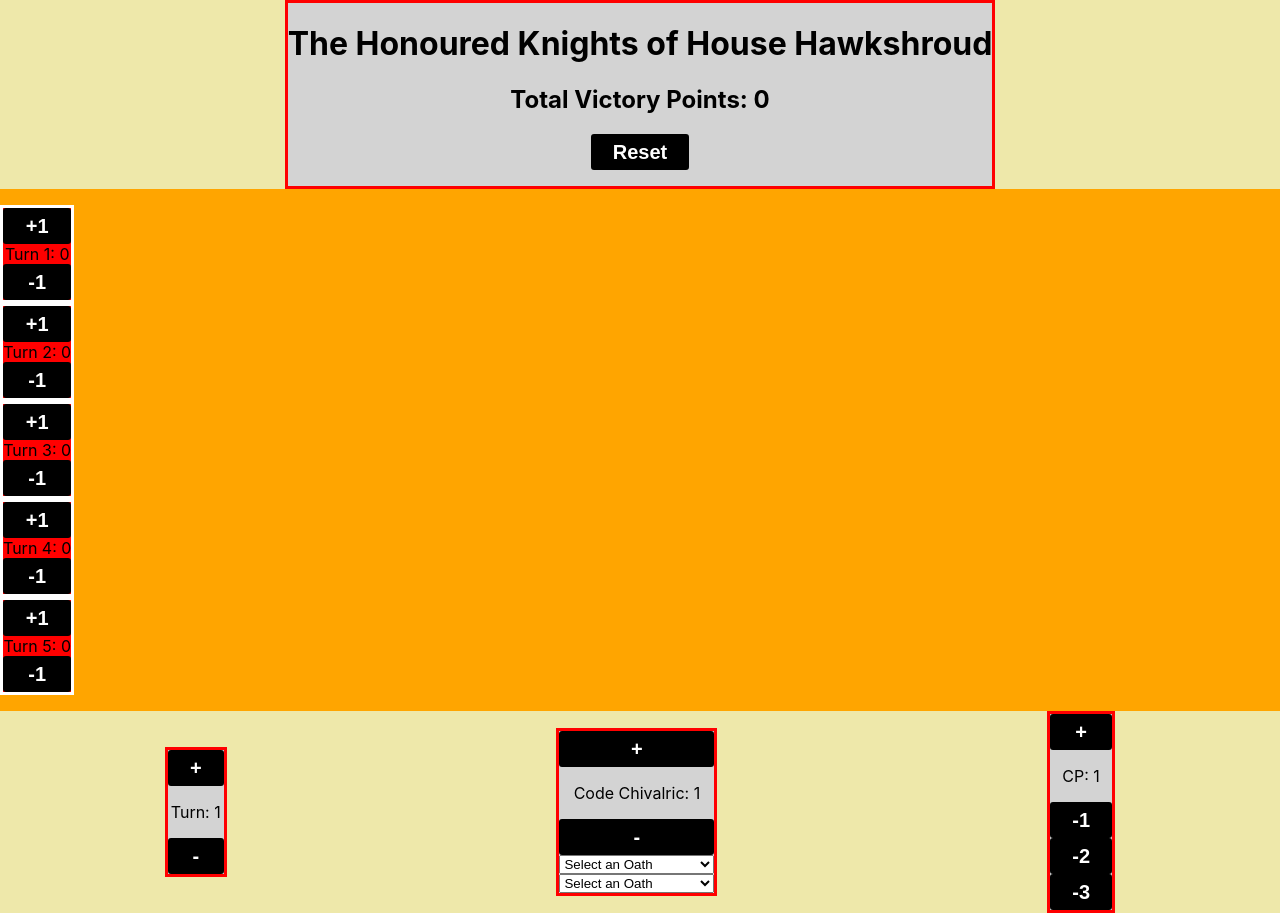
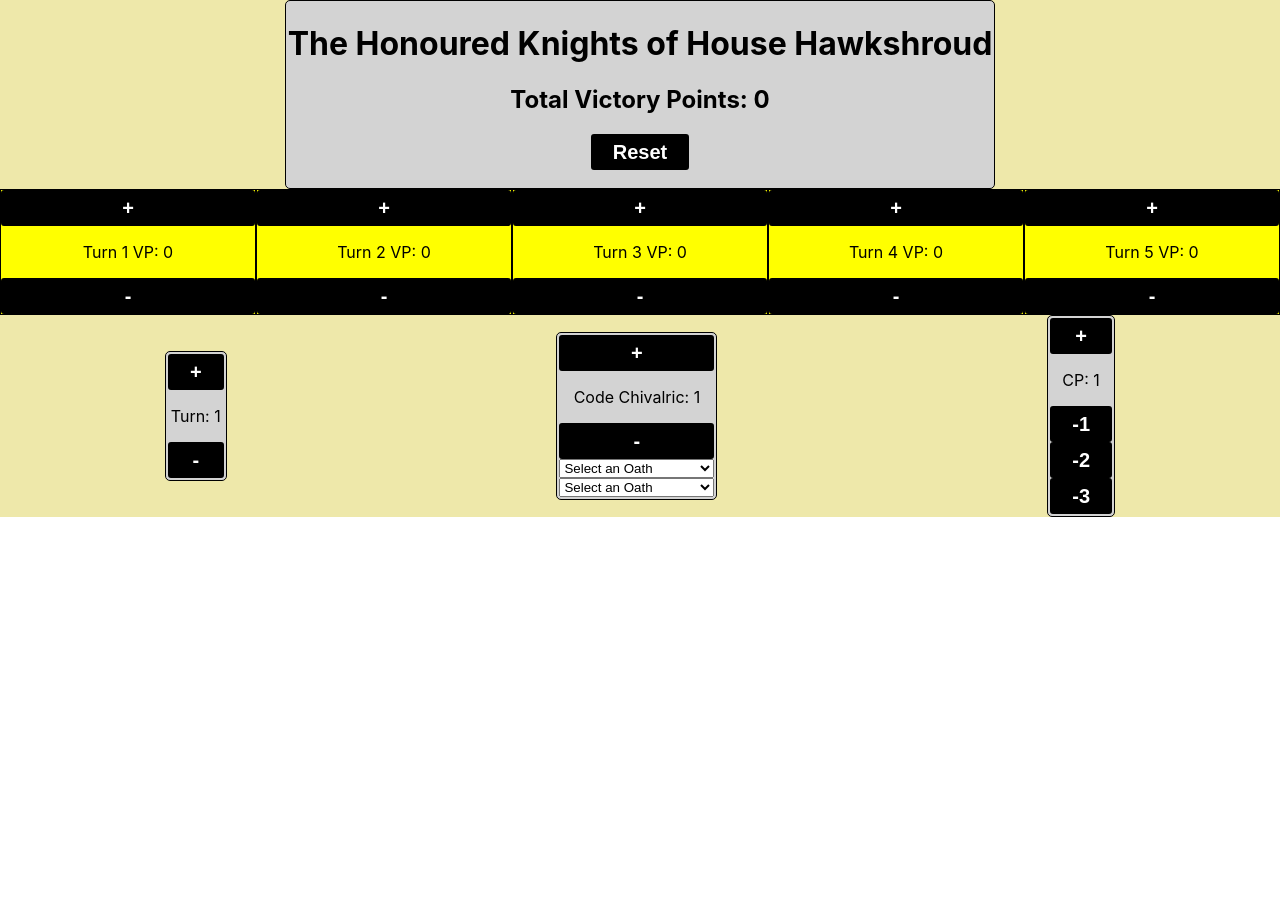
Before and after one commit to DCDoncaster/battletracker, a React (Create React App) app: page / in a window 1280 px wide. After the commit the page ends 800 px from the top, so only its background shows below. Built offline with nearby package versions, Linux system fonts and the light colour scheme.

Commit message:
CSS Adjustments to VP components

```diff
--- a/src/App.css
+++ b/src/App.css
@@ -18,8 +18,11 @@
   flex-direction: row;
   margin: auto;
   background-color: lightgray;
-  border-style: solid;
-  border-color: red;
+  /* border with rounded corners in gray */
+  border: 1px solid black;
+  border-radius: 5px;
+  padding: 2px;
+
 }
 
 .buttonWrapper{
@@ -56,15 +59,18 @@
 
 #primaryVPHolder{
   display: flex;
-  flex-direction: row;
-  background-color: orange;
+  /* set width to full screen */
+  width: 100%;
+    flex-direction: row;
+  background-color: yellow;
 
 }
 .VPDiv{
 display: flex;
+width: 20%;
 flex-direction: column;
 justify-content: center;
-background-color: red;
 border-style: solid;
-border-color: white;
+border-width: 1px;
+border-color: black;
 }
--- a/src/App.js
+++ b/src/App.js
@@ -35,7 +35,7 @@ function App() {
   return (
     <div className="App">
       <div className='Component'><Header chivalry={chivalry} totalVP={totalVP} setTurn={setTurn} setChivalry={setChivalry} setCommandPoints={setCommandPoints} setTotalVP={setTotalVP} setCode1={setCode1} code1={code1} code2={code2} setCode2={setCode2}/></div>
-      <div id ='row0'><div><VPComponent totalVP={totalVP} setTotalVP={setTotalVP}/></div></div>
+      <div id ='row0'><VPComponent totalVP={totalVP} setTotalVP={setTotalVP}/></div>
       <div id='row1'>
       <div className='Component'><TurnComponent turn={turn} setTurn={setTurn} commandPoints={commandPoints} setCommandPoints={setCommandPoints}/></div>
       <div className='Component'><ChivalryComponent chivalry={chivalry} setChivalry={setChivalry} setCode1={setCode1} setCode2={setCode2} code1={code1} code2={code2}/></div>
--- a/src/components/VPTracker.js
+++ b/src/components/VPTracker.js
@@ -27,39 +27,17 @@ function VPComponent(props) {
     props.setTotalVP(nextVP);
   }
 
-  return (
-
-      <div id='primaryVPHolder'>
-
-      <p>
-        {props.totalVP.map((counter, i) => (
-          <div className='VPDiv'>
-
-            {/* DONE: Stop counting at 15  - handled in increment handler*/}
-            <button className='customBtn'
-              onClick={() => {
-                handleIncrementClick(i);
-              }}
-            >
-              +1
-            </button>
-            Turn {i + 1}:{" " + counter + " "}
-
-            <button className='customBtn'
-              onClick={() => {
-                handleDecrementClick(i);
-              }}
-            >
-              -1
-            </button>
-
-          </div>
-        ))}
-      </p>
-      </div>
+return <div id='primaryVPHolder'>
+{props.totalVP.map((mapVP,index)=>{
+  return <div className="VPDiv">
+    <button className="customBtn" onClick={() => handleIncrementClick(index)}>+</button>
+    <p>Turn {index+1} VP: {mapVP}</p>
+    <button className="customBtn" onClick={() => handleDecrementClick(index)}>-</button>
+  </div>
+})}
+</div>
 
 
-  );
 }
 
 export default VPComponent;
```
